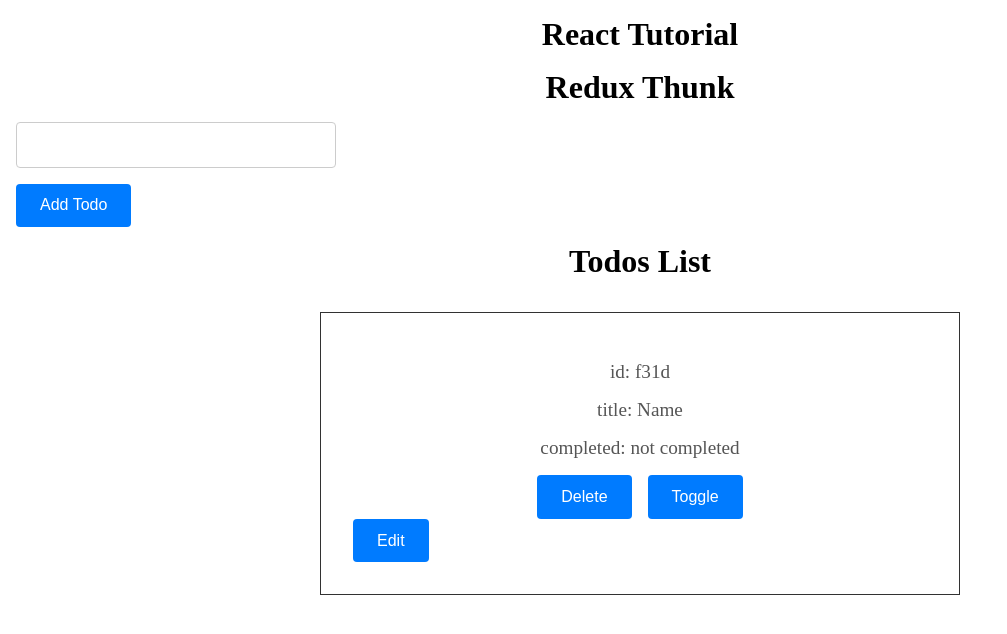
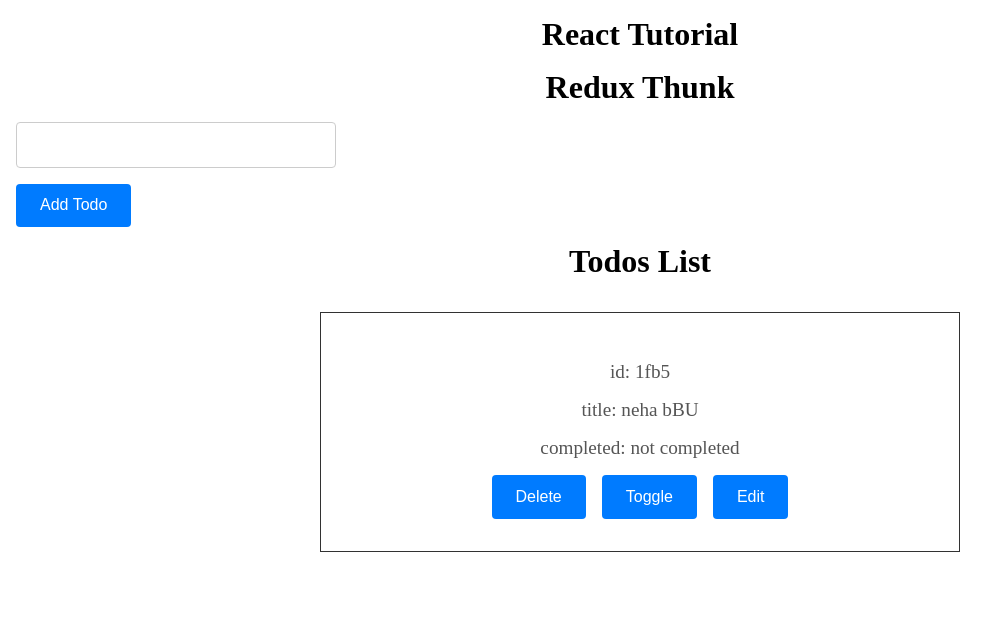
Before and after one commit to Tausifqureshi/React_Revision, a React (Vite) app: page / in a window 1280 px wide. Shown: the top 634 px of the page, without its empty margins (0-1007 px from the left). Built offline with nearby package versions, Linux system fonts and the light colour scheme; data requests are answered from the project's data file.

Commit message:
Updatd now reduc-thunk added updated and edid logic

```diff
--- a/db.json
+++ b/db.json
@@ -1,8 +1,8 @@
 {
   "todo": [
     {
-      "id": "f31d",
-      "title": "Name",
+      "id": "1fb5",
+      "title": "neha bBU",
       "completed": false
     }
   ]
--- a/src/Redux Thunk/FormTodos.jsx
+++ b/src/Redux Thunk/FormTodos.jsx
@@ -1,4 +1,4 @@
-import React, { useState } from "react";
+import React, { useState, useEffect } from "react";
 import { useDispatch, useSelector } from "react-redux";
 import { addTodos, updateTodos  } from "./thunkSlice";
 
@@ -35,6 +35,11 @@ function FormTodos() {
     setTitle(todo.title);
     setEditId(id);
   }
+
+    useEffect(() => {
+    window.setEditId = handleEdit;
+  }, [todos]);
+
   return (
     <>
     <form onSubmit={submitHandler}>
@@ -54,7 +59,7 @@ function FormTodos() {
       </div>
     </form>
      {/* 👇 handleEdit ko globally expose (simple way) */}
-      {(window.editTodoById = handleEdit)}
+      {/* {(window.editTodoById = handleEdit)} */}
     </>
   );
 }
--- a/src/Redux Thunk/TodoSingle.jsx
+++ b/src/Redux Thunk/TodoSingle.jsx
@@ -23,11 +23,9 @@ function TodoSingle({ id, title, completed }) {
      <div  style={{display: "flex", justifyContent: "center", gap: "1rem" }}>
      <button onClick={handleDelete}> Delete</button>
      <button onClick={handleToggle}> Toggle </button>
+    <button onClick={() => window.editTodoById(id)}>Edit</button>
      </div>
-        {/* 🔥 EDIT */}
-      <button onClick={() => window.editTodoById(id)}>
-        Edit
-      </button>
+
     </div>
 
     </>
--- a/src/Redux Thunk/thunkSlice.jsx
+++ b/src/Redux Thunk/thunkSlice.jsx
@@ -82,8 +82,13 @@ const thunkSlice = createSlice({
         console.log("actions mil ra hai yaha se fulfiled ka", action.payload);
         state.loading = false; // Loading ko false set karna.
 
-        state.data = action.payload; // ✅ API se aaya hua data 'action.payload' me hota hai, usko 'state.data' me save kar rahe hain
+         state.data = action.payload; // ✅ API se aaya hua data 'action.payload' me hota hai, usko 'state.data' me save kar rahe hain
         //action.payload se data milra hai jo uperr axios se fetch kiya hai. us data ko ham data state me store karenge.
+
+        // return {
+        //   ...state,
+        //   data: action.payload, // API se aaya hua data 'action.payload' me hota hai, usko 'state.data' me save kar rahe hain
+        // };
       })
       // `rejected` case, jab data fetch mein error aaye
       .addCase(fetchDatat.rejected, (state, action) => {
@@ -104,12 +109,14 @@ const thunkSlice = createSlice({
         // jo uperr axios me datat return kar re hai o is fulfiled wale me mile ga action.payload me
         console.log("actions mil ra hai yaha se fulfiled ka addTodos", action);
         state.loading = false; // Loading ko false set karna.
-        // state.data.push(action.payload); // Add the new todo to the state
+         state.data.push(action.payload); // Add the new todo to the state
 
-        return {
-          ...state,
-          data: [...state.data, action.payload], // Naya todo existing todos ke saath add karna
-        };
+        //  immutable Approach
+        // return {
+        //   ...state,
+        //loading: false,
+        //   data: [...state.data, action.payload], // Naya todo existing todos ke saath add karna
+        // };
 
       })
       // `rejected` case, jab data fetch mein error aaye
@@ -134,17 +141,17 @@ const thunkSlice = createSlice({
         // jo uperr axios me datat return kar re hai o is fulfiled wale me mile ga action.payload me
         console.log("actions mil ra hai yaha se fulfiled ka Delete", action);
         state.loading = false; // Loading ko false set karna.
-        // state.data = state.data.filter((todo) => todo.id !== action.payload); // Deleted item ko state se hataen
+         state.data = state.data.filter((todo) => todo.id !== action.payload); // Deleted item ko state se hataen
         // Right side (state.cart.filter(...)) kya karta hai? Yeh purane state.data ko lekar usme se filter lagata hai, matlab ek naya array banata hai jisme wo saare items hain jo condition match karte hain (yaani jinke id action.payload se alag hain).
 
         // Left side (state.data = ...) kya karta hai?
         // → Yeh naya filtered array ko state.cart me assign kar deta hai, matlab purana cart replace ho jata hai us naye array se.
 
         // immutable Approach
-        return {
-          ...state,
-          data: state.data.filter((todo) => todo.id !== action.payload), // Deleted item ko state se hataen
-        };
+        // return {
+        //   ...state,
+        //   data: state.data.filter((todo) => todo.id !== action.payload), // Deleted item ko state se hataen
+        // };
 
       })
       // `rejected` case, jab data fetch mein error aaye
@@ -181,11 +188,11 @@ const thunkSlice = createSlice({
         // });
 
         //  mutable Approach
-        // const { id, completed } = action.payload;
-        // const todo = state.find((item) => item.id === id);
-        // if (todo) {
-        //   todo.completed = completed;
-        // }
+        const { id, completed } = action.payload;
+        const todo = state.find((item) => item.id === id);
+        if (todo) {
+          todo.completed = completed;
+        }
 
         // mutable Approach
         // state.data.map((todo) => {
@@ -195,15 +202,17 @@ const thunkSlice = createSlice({
         // });
 
         // Immutable Approach
-        return {
-          ...state, data: state.data.map((todo) => {
-            if (todo.id === action.payload.id) {
-              return { ...todo, completed: action.payload.completed }; // `completed` status toggle karein
-            }
-            return todo;
-          }
-          ),
-        };
+        // return {
+        //   ...state,
+        // loading: false,
+        // data: state.data.map((todo) => {
+        //     if (todo.id === action.payload.id) {
+        //       return { ...todo, completed: action.payload.completed }; // `completed` status toggle karein
+        //     }
+        //     return todo;
+        //   }
+        //   ),
+        // };
 
       })
       // `rejected` case, jab data fetch mein error aaye
@@ -239,22 +248,22 @@ const thunkSlice = createSlice({
         // });
 
         // Mutable Approach
-        // const { id, newTitle } = action.payload;
-        // const todo = state.find((item) => item.id === id);
-        // if (todo) {
-        //   todo.title = newTitle;
-        // }
+        const { id, title } = action.payload;
+        const todo = state.data.find((item) => item.id === id);
+        if (todo) {
+          todo.title = title;
+        }
 
         // Immutable Approach
-        return {
-          ...state,
-          data: state.data.map((todo) => {
-            if (todo.id === action.payload.id) {
-              return { ...todo, title: action.payload.title }; // `title` ko update karein
-            }
-            return todo;
-          }),
-        };
+        // return {
+        //   ...state,
+        //   data: state.data.map((todo) => {
+        //     if (todo.id === action.payload.id) {
+        //       return { ...todo, title: action.payload.title }; // `title` ko update karein
+        //     }
+        //     return todo;
+        //   }),
+        // };
       })
       // `rejected` case, jab data fetch mein error aaye
       .addCase(updateTodos.rejected, (state, action) => {
```
